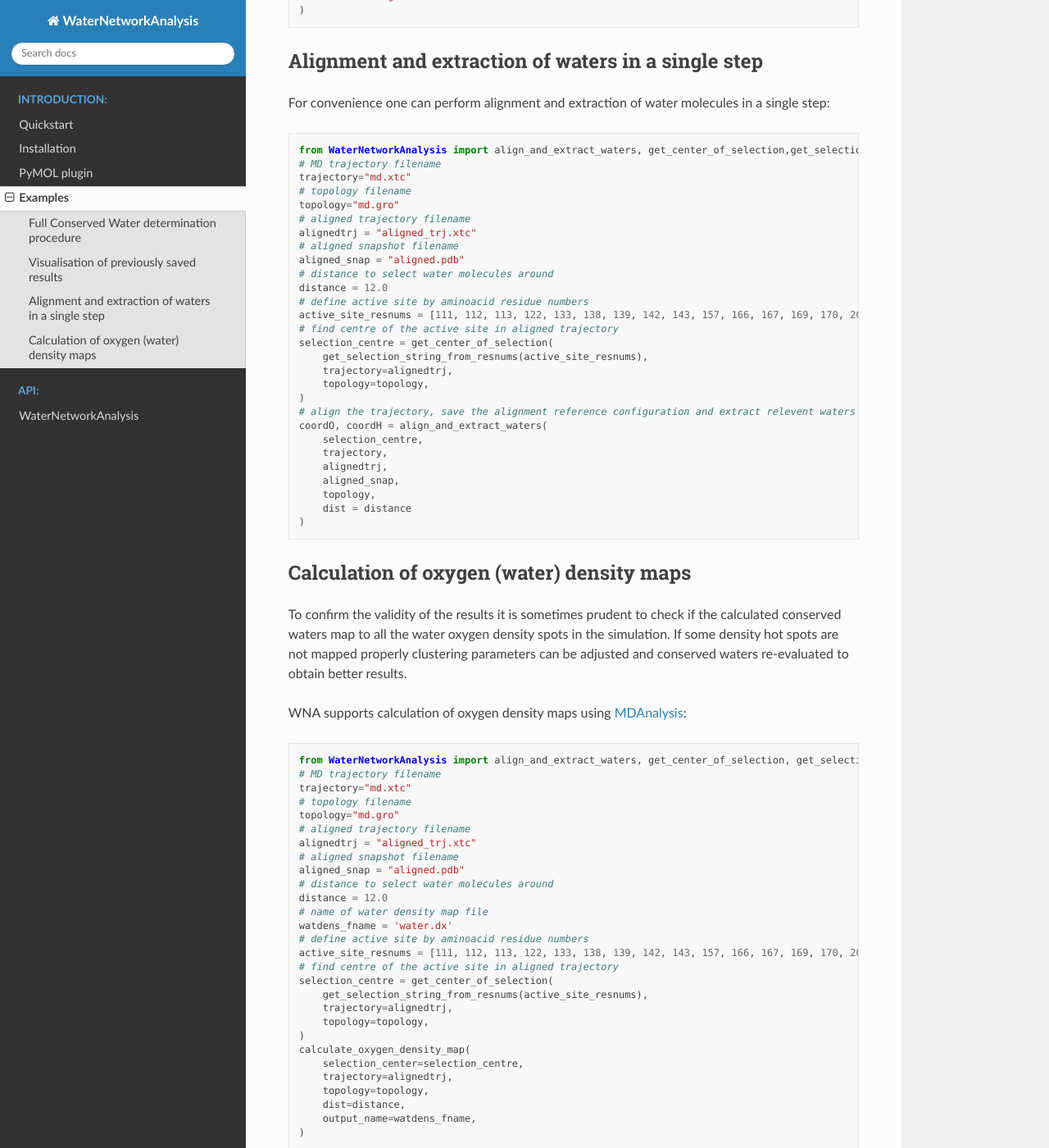
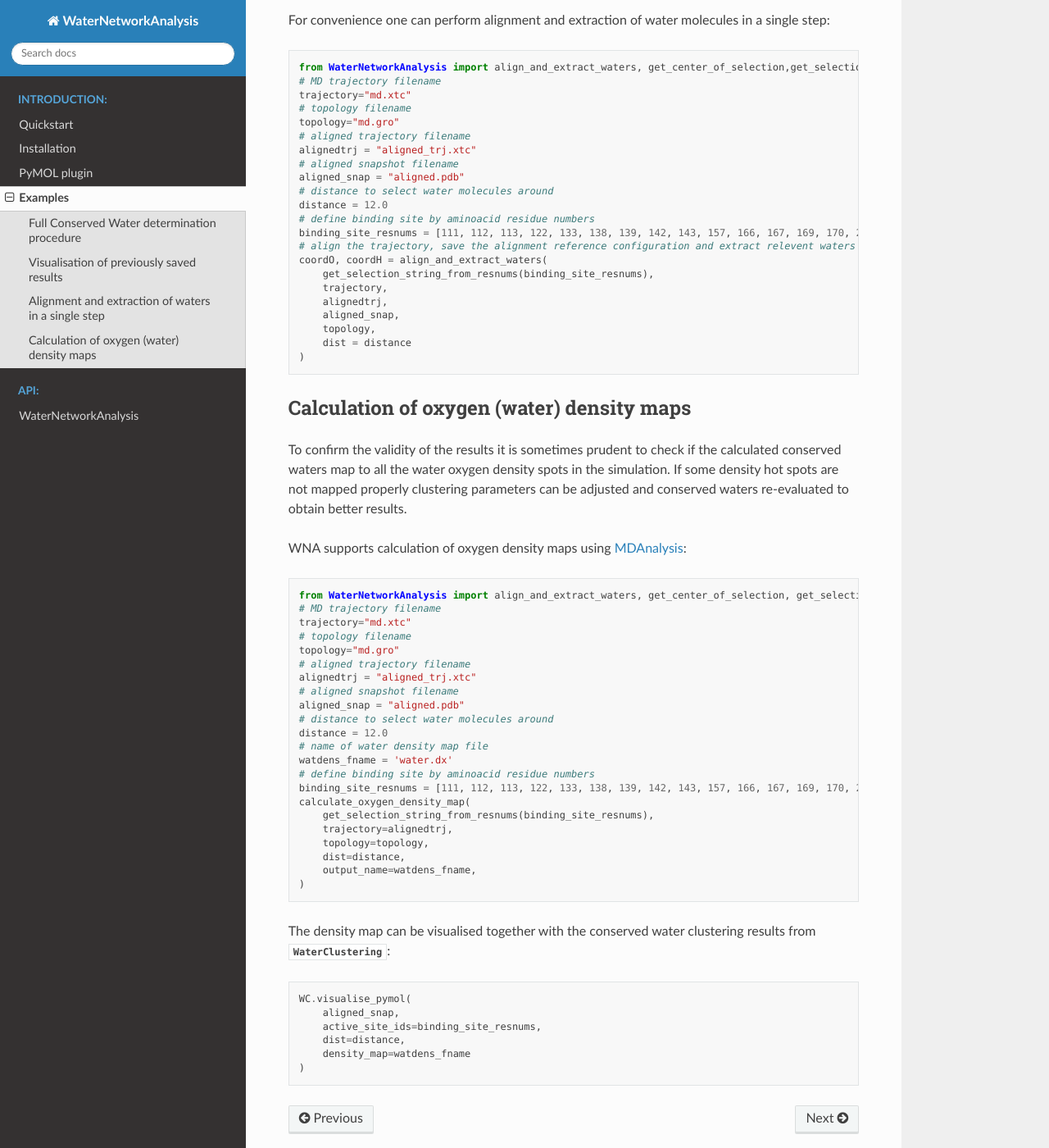
Before and after one commit to JecaTosovic/WaterNetworkAnalysis, a Sphinx documentation site: the page built from docs/source/examples.rst, in a window 1280 px wide and 1400 px high, scrolled down 2488 px. Shown: the whole window at 82% size. Built offline with Sphinx 7.4.7 and the Read the Docs theme 3.1.0, drawn with Linux system fonts in a browser that asks for light colours; some of the changed text lies outside the part shown.

Commit message:
fix doc examples

```diff
--- a/docs/source/examples.rst
+++ b/docs/source/examples.rst
@@ -8,7 +8,7 @@ To compute conserved waters from MD trajectories one has to first align the whol
 
 .. code:: python
 
-   from WaterNetworkAnalysis import align_trajectory, get_center_of_selection,get_selection_string_from_resnums,extract_waters_from_trajectory
+   from WaterNetworkAnalysis import align_trajectory,get_selection_string_from_resnums,extract_waters_from_trajectory
    from ConservedWaterSearch.water_clustering import WaterClustering
    from ConservedWaterSearch.utils import get_orientations_from_positions
 
@@ -29,19 +29,13 @@ To compute conserved waters from MD trajectories one has to first align the whol
        align_target_file_name=aligned_snap,
        output_trj_file=alignedtrj,
    )
-   # define active site by aminoacid residue numbers
-   active_site_resnums = [111, 112, 113, 122, 133, 138, 139, 142, 143, 157, 166, 167, 169, 170, 203, 231, 232, 238]
-   # find centre of the active site in aligned trajectory
-   selection_centre = get_center_of_selection(
-       get_selection_string_from_resnums(active_site_resnums),
+   # define binding site by aminoacid residue numbers
+   binding_site_resnums = [111, 112, 113, 122, 133, 138, 139, 142, 143, 157, 166, 167, 169, 170, 203, 231, 232, 238]
+   # extract water coordinates of interest around selection centre
+   coordO, coordH =  extract_waters_from_trajectory(
+       get_selection_string_from_resnums(binding_site_resnums),
        trajectory=alignedtrj,
        topology=topology,
-   )
-   # extract water coordinates of interest around selection centre
-   coordO, coordH =  extract_waters_from_trajectory(
-       trajectory=alignedtrj,
-       topology=topology,
-       selection_center=selection_centre,
        dist=distance
    )
    # start the clustering procedure
@@ -52,7 +46,7 @@ To compute conserved waters from MD trajectories one has to first align the whol
    # visualise results with pymol
    WC.visualise_pymol(
        aligned_snap,
-       active_site_ids=active_site_resnums,
+       active_site_ids=binding_site_resnums,
        dist=distance
    )
    # manually save the results for later use
@@ -114,17 +108,11 @@ For convenience one can perform alignment and extraction of water molecules in a
    aligned_snap = "aligned.pdb"
    # distance to select water molecules around
    distance = 12.0
-   # define active site by aminoacid residue numbers
-   active_site_resnums = [111, 112, 113, 122, 133, 138, 139, 142, 143, 157, 166, 167, 169, 170, 203, 231, 232, 238]
-   # find centre of the active site in aligned trajectory
-   selection_centre = get_center_of_selection(
-       get_selection_string_from_resnums(active_site_resnums),
-       trajectory=alignedtrj,
-       topology=topology,
-   )
+   # define binding site by aminoacid residue numbers
+   binding_site_resnums = [111, 112, 113, 122, 133, 138, 139, 142, 143, 157, 166, 167, 169, 170, 203, 231, 232, 238]
    # align the trajectory, save the alignment reference configuration and extract relevent waters
    coordO, coordH = align_and_extract_waters(
-       selection_centre,
+       get_selection_string_from_resnums(binding_site_resnums),
        trajectory,
        alignedtrj,
        aligned_snap,
@@ -155,16 +143,10 @@ WNA supports calculation of oxygen density maps using `MDAnalysis <https://www.m
    distance = 12.0
    # name of water density map file
    watdens_fname = 'water.dx'
-   # define active site by aminoacid residue numbers
-   active_site_resnums = [111, 112, 113, 122, 133, 138, 139, 142, 143, 157, 166, 167, 169, 170, 203, 231, 232, 238]
-   # find centre of the active site in aligned trajectory
-   selection_centre = get_center_of_selection(
-       get_selection_string_from_resnums(active_site_resnums),
-       trajectory=alignedtrj,
-       topology=topology,
-   )
+   # define binding site by aminoacid residue numbers
+   binding_site_resnums = [111, 112, 113, 122, 133, 138, 139, 142, 143, 157, 166, 167, 169, 170, 203, 231, 232, 238]
    calculate_oxygen_density_map(
-       selection_center=selection_centre,
+       get_selection_string_from_resnums(binding_site_resnums),
        trajectory=alignedtrj,
        topology=topology,
        dist=distance,
@@ -177,7 +159,7 @@ The density map can be visualised together with the conserved water clustering r
 
    WC.visualise_pymol(
        aligned_snap,
-       active_site_ids=active_site_resnums,
+       active_site_ids=binding_site_resnums,
        dist=distance,
        density_map=watdens_fname
    )
```
Also changed, not shown: README.rst (+5 -12 lines).
